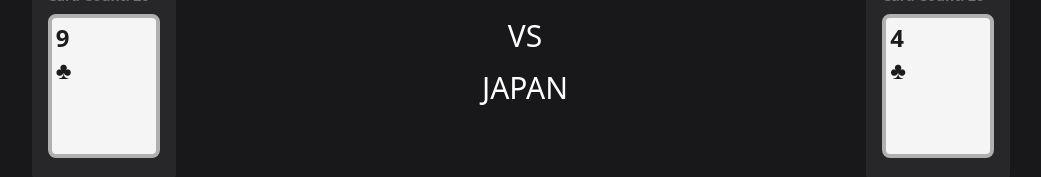
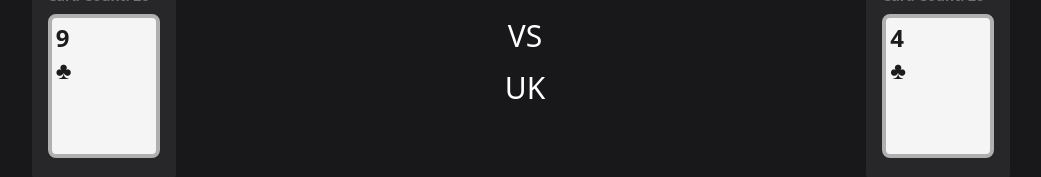
Before and after one commit to EmreYYZ/mh-2021-1, a React (Create React App) app: page /play in a window 1280 px wide. Both pictures are taken after a click on the button "Start Game". Shown: the part 254-431 px from the top of the page, without its empty margins (115-1156 px from the left). Built offline with nearby package versions, Linux system fonts and the light colour scheme.

Commit message:
Added country list

```diff
--- a/src/components/Deck.tsx
+++ b/src/components/Deck.tsx
@@ -26,9 +26,10 @@
   setPlayerScore: React.Dispatch<React.SetStateAction<number>>;
   setComputerScore: React.Dispatch<React.SetStateAction<number>>;
   setIsFreshStart: React.Dispatch<React.SetStateAction<boolean>>;
+  setEnemyCountry: React.Dispatch<React.SetStateAction<string>>;
 }
 
-export const Deck: React.FC<IProps> = ({ deck, setDeck, setPlayerHand, setComputerHand, setIsGameStarted, setGameOver, setPlayerScore, setComputerScore, setIsFreshStart }) => {
+export const Deck: React.FC<IProps> = ({ deck, setDeck, setPlayerHand, setComputerHand, setIsGameStarted, setGameOver, setPlayerScore, setComputerScore, setIsFreshStart, setEnemyCountry }) => {
   const suits: { suit: string; symbol: string; symbolAlt: string; isRed: boolean }[] = [
     {
       suit: "heart",
@@ -109,13 +110,15 @@
       value: 10,
     },
   ];
-
+  // List of G8 countries
+  const countries = ["Russia", "Japan", "USA", "UK", "Germany", "Italy", "France"];
   // Create a deck
   const handleClick = () => {
     setGameOver(false);
     setPlayerScore(0);
     setComputerScore(0);
     setIsFreshStart(false);
+    setEnemyCountry(countries[Math.floor(Math.random() * countries.length)]);
 
     setDeck([]);
     let temporaryDeck = [];
--- a/src/components/Game.tsx
+++ b/src/components/Game.tsx
@@ -1,4 +1,5 @@
 import { useState, useEffect } from "react";
+import { isTemplateSpan } from "typescript";
 import { Card } from "./Card";
 import { Chat } from "./Chat/Chat";
 import { Deck } from "./Deck";
@@ -67,6 +68,7 @@
   const [playerScore, setPlayerScore] = useState(0);
   const [computerScore, setComputerScore] = useState(0);
   const [gameOver, setGameOver] = useState(false);
+  const [enemyCountry, setEnemyCountry] = useState("");
 
   const handleClick = () => {
     if (playerHand[0].value > computerHand[0].value) {
@@ -193,7 +195,7 @@
                 <div className="block align-middle py-10">
                   <p className="my-4">Canada</p>
                   <p className="my-4">vs</p>
-                  <p className="my-4">Japan</p>
+                  <p className="my-4">{enemyCountry}</p>
                 </div>
               </div>
               <div className="bg-gray-800 rounded-lg my-2 mr-2 inline-block p-4 font-bold">
@@ -227,6 +229,7 @@
               setPlayerScore={setPlayerScore}
               setComputerScore={setComputerScore}
               setIsFreshStart={setIsFreshStart}
+              setEnemyCountry={setEnemyCountry}
             />
           </div>
         )}
```
